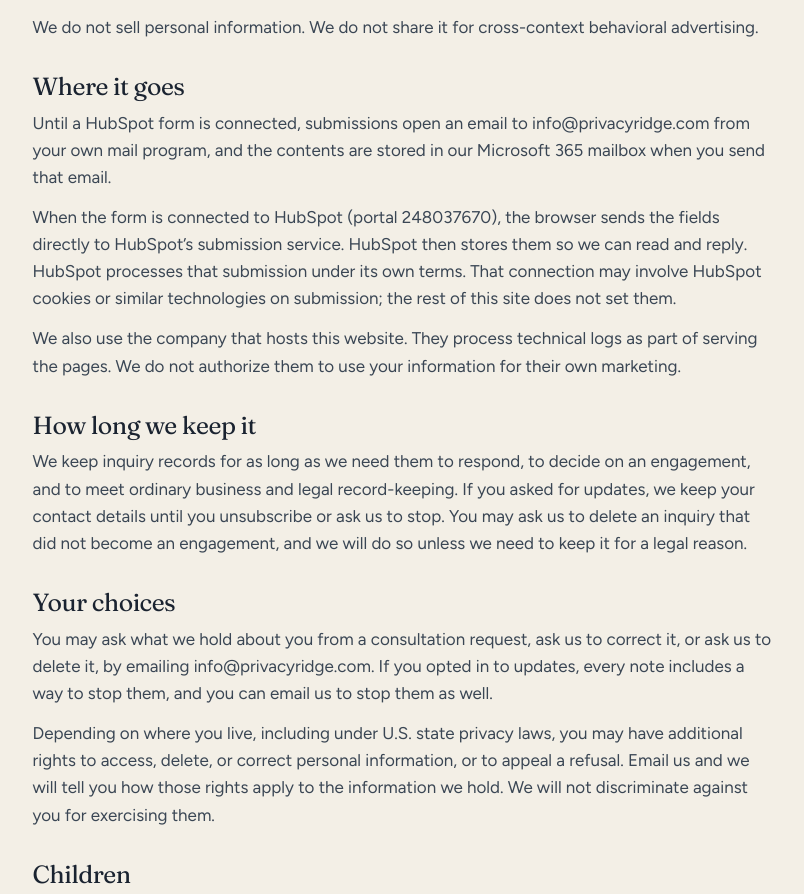
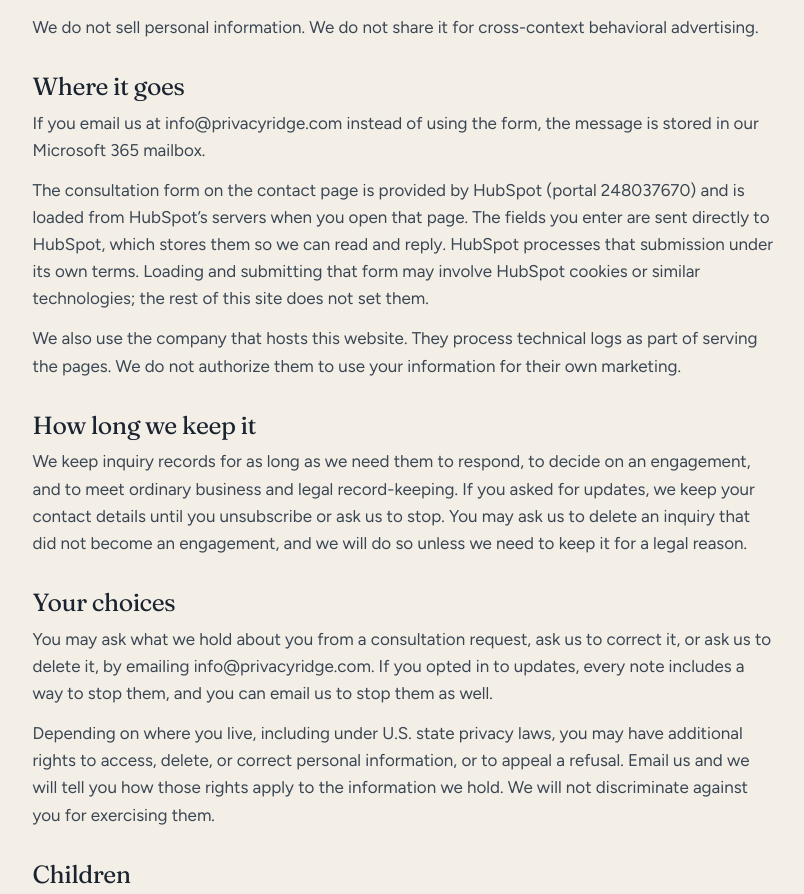
Before and after one commit to OskarUmoinyang/privacyridge-site, an Astro site: page /privacy-policy in a window 1280 px wide. Shown: the part 1243-2137 px from the top of the page, without its empty margins (237-1041 px from the left). Built offline with nearby package versions, Linux system fonts and the light colour scheme; Astro itself is replaced by a stand-in of ours.

Commit message:
Privacy policy: describe the HubSpot-hosted consultation form
The form is now HubSpot's embedded form, loaded from HubSpot when the contact page opens; the old mailto-until-connected wording no longer applied.

```diff
--- a/src/pages/privacy-policy.astro
+++ b/src/pages/privacy-policy.astro
@@ -50,10 +50,10 @@ const description =
       <p>We do not sell personal information. We do not share it for cross-context behavioral advertising.</p>
       <h2>Where it goes</h2>
       <p>
-        Until a HubSpot form is connected, submissions open an email to {site.email} from your own mail program, and the contents are stored in our Microsoft 365 mailbox when you send that email.
+        If you email us at {site.email} instead of using the form, the message is stored in our Microsoft 365 mailbox.
       </p>
       <p>
-        When the form is connected to HubSpot (portal {site.hubspot.portalId}), the browser sends the fields directly to HubSpot’s submission service. HubSpot then stores them so we can read and reply. HubSpot processes that submission under its own terms. That connection may involve HubSpot cookies or similar technologies on submission; the rest of this site does not set them.
+        The consultation form on the contact page is provided by HubSpot (portal {site.hubspot.portalId}) and is loaded from HubSpot’s servers when you open that page. The fields you enter are sent directly to HubSpot, which stores them so we can read and reply. HubSpot processes that submission under its own terms. Loading and submitting that form may involve HubSpot cookies or similar technologies; the rest of this site does not set them.
       </p>
       <p>
         We also use the company that hosts this website. They process technical logs as part of serving the pages. We do not authorize them to use your information for their own marketing.
```
